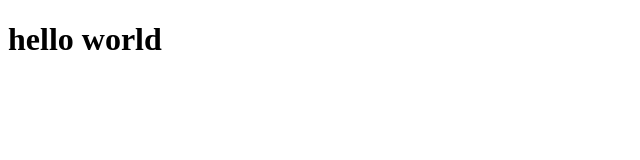
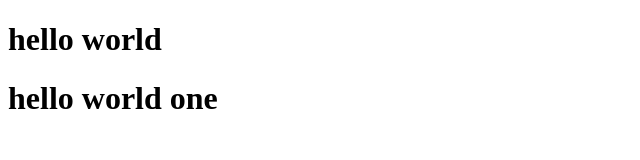
Before and after one commit to awais1995/practice, a plain HTML site: page index.html in a window 1280 px wide. Shown: the whole page, without its empty margins (0-640 px from the left). Drawn offline with Linux system fonts and the light colour scheme.

Commit message:
new upgrade

```diff
--- a/index.html
+++ b/index.html
@@ -6,6 +6,8 @@
 <body>
 
 <p><h1>hello world</h1></p>
+<p><h1>hello world one</h1></p>
+
 
 
 
```
